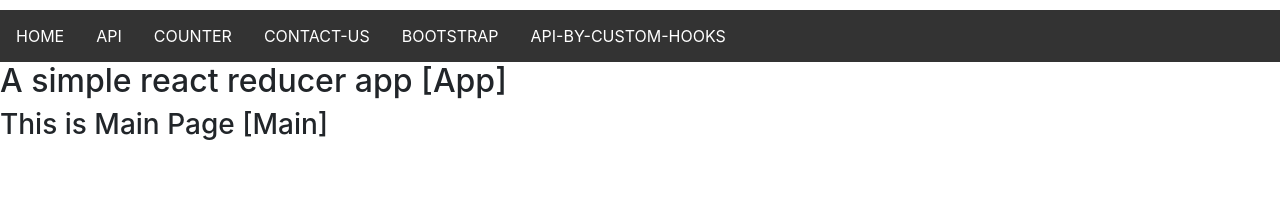
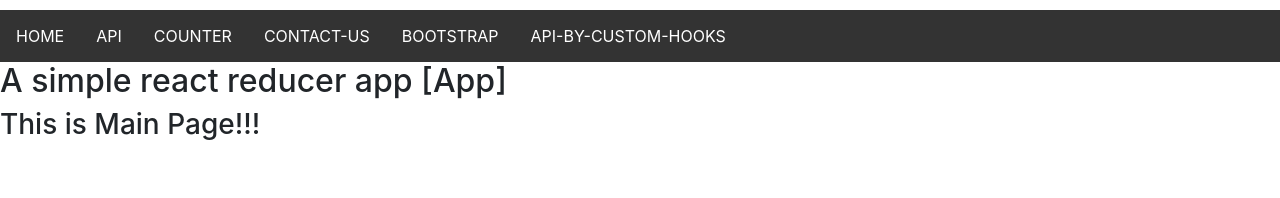
Before and after one commit to ashishrainagit2/New1-React, a React (Create React App) app: page / in a window 1280 px wide. Shown: the top 198 px of the page. Built offline with nearby package versions, Linux system fonts and the light colour scheme; no server answers.

Commit message:
changed main page

```diff
--- a/src/containers/MainPage/MainPage.js
+++ b/src/containers/MainPage/MainPage.js
@@ -4,7 +4,7 @@ export class MainPage extends Component {
   render() {
     return (
       <div>
-        <h3>This is Main Page [Main]</h3>
+        <h3>This is Main Page!!!</h3>
       </div>
     );
   }
```
